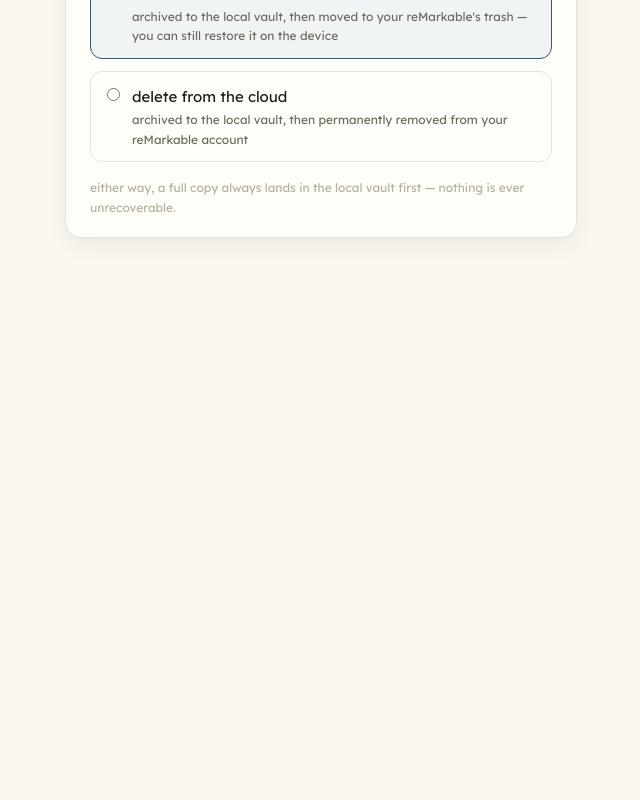
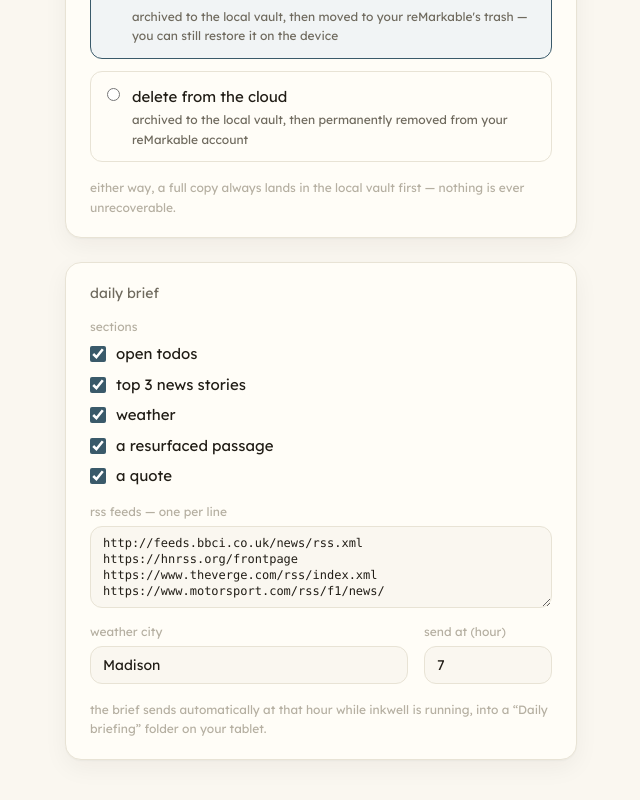
Before and after one commit to advait-namboodiri-cv/inkwell, a Next.js app: page /settings in a window 1280 px wide. Shown: the part 326-1126 px from the top of the page, without its empty margins (319-959 px from the left). Before the commit the page ends 800 px from the top, so only its background shows below. Built offline with nearby package versions, Linux system fonts and the light colour scheme; no server answers; the database is empty.

Commit message:
feat: brief controls in ui

```diff
--- a/src/app/settings/page.tsx
+++ b/src/app/settings/page.tsx
@@ -4,6 +4,22 @@ import { useEffect, useState } from "react";
 import Header from "@/components/Header";
 
 type RemovalMode = "trash" | "delete";
+type Sections = {
+  todos: boolean;
+  news: boolean;
+  weather: boolean;
+  passage: boolean;
+  quote: boolean;
+};
+type BriefConfig = { sections: Sections; feeds: string[]; city: string; hour: number };
+
+const SECTION_LABELS: { key: keyof Sections; label: string }[] = [
+  { key: "todos", label: "open todos" },
+  { key: "news", label: "top 3 news stories" },
+  { key: "weather", label: "weather" },
+  { key: "passage", label: "a resurfaced passage" },
+  { key: "quote", label: "a quote" },
+];
 
 const OPTIONS: { value: RemovalMode; label: string; detail: string }[] = [
   {
@@ -22,12 +38,20 @@ const OPTIONS: { value: RemovalMode; label: string; detail: string }[] = [
 
 export default function SettingsPage() {
   const [mode, setMode] = useState<RemovalMode | null>(null);
+  const [brief, setBrief] = useState<BriefConfig | null>(null);
+  const [feedsText, setFeedsText] = useState("");
   const [saved, setSaved] = useState(false);
+  const [briefSaved, setBriefSaved] = useState(false);
 
   useEffect(() => {
     void (async () => {
       const res = await fetch("/api/settings");
-      if (res.ok) setMode((await res.json()).removalMode);
+      if (res.ok) {
+        const s = await res.json();
+        setMode(s.removalMode);
+        setBrief(s.brief);
+        setFeedsText(s.brief.feeds.join("\n"));
+      }
     })();
   }, []);
 
@@ -42,6 +66,24 @@ export default function SettingsPage() {
     if (res.ok) {
       setSaved(true);
       setTimeout(() => setSaved(false), 2000);
+    }
+  }
+
+  async function saveBrief(patch: Partial<BriefConfig>) {
+    if (!brief) return;
+    const next = { ...brief, ...patch };
+    setBrief(next);
+    setBriefSaved(false);
+    const res = await fetch("/api/settings", {
+      method: "POST",
+      headers: { "Content-Type": "application/json" },
+      body: JSON.stringify({ brief: next }),
+    });
+    if (res.ok) {
+      const s = await res.json();
+      setBrief(s.brief);
+      setBriefSaved(true);
+      setTimeout(() => setBriefSaved(false), 2000);
     }
   }
 
@@ -89,6 +131,77 @@ export default function SettingsPage() {
             nothing is ever unrecoverable.
           </p>
         </div>
+
+        <div className="bg-card border border-line rounded-2xl px-6 py-5 shadow-soft flex flex-col gap-4">
+          <div className="flex items-baseline justify-between">
+            <h2 className="text-sm text-graphite">daily brief</h2>
+            {briefSaved && <span className="text-xs text-accent-deep">saved ✓</span>}
+          </div>
+          {brief === null ? (
+            <p className="text-faint text-sm">loading…</p>
+          ) : (
+            <>
+              <div className="flex flex-col gap-2">
+                <span className="text-xs text-faint">sections</span>
+                {SECTION_LABELS.map((s) => (
+                  <label key={s.key} className="flex items-center gap-2.5 text-[15px]">
+                    <input
+                      type="checkbox"
+                      checked={brief.sections[s.key]}
+                      onChange={(e) =>
+                        saveBrief({
+                          sections: { ...brief.sections, [s.key]: e.target.checked },
+                        })
+                      }
+                      className="accent-[var(--accent)] w-4 h-4"
+                    />
+                    {s.label}
+                  </label>
+                ))}
+              </div>
+              <label className="flex flex-col gap-1.5">
+                <span className="text-xs text-faint">rss feeds — one per line</span>
+                <textarea
+                  value={feedsText}
+                  onChange={(e) => setFeedsText(e.target.value)}
+                  onBlur={() => saveBrief({ feeds: feedsText.split("\n") })}
+                  rows={4}
+                  spellCheck={false}
+                  className="bg-paper border border-line rounded-xl px-3 py-2 text-xs font-mono outline-none focus:border-accent transition-colors resize-y"
+                />
+              </label>
+              <div className="flex gap-4">
+                <label className="flex flex-col gap-1.5 flex-1">
+                  <span className="text-xs text-faint">weather city</span>
+                  <input
+                    value={brief.city}
+                    onChange={(e) => setBrief({ ...brief, city: e.target.value })}
+                    onBlur={() => saveBrief({ city: brief.city })}
+                    className="bg-paper border border-line rounded-xl px-3 py-2 text-sm outline-none focus:border-accent transition-colors"
+                  />
+                </label>
+                <label className="flex flex-col gap-1.5 w-32">
+                  <span className="text-xs text-faint">send at (hour)</span>
+                  <input
+                    type="number"
+                    min={0}
+                    max={23}
+                    value={brief.hour}
+                    onChange={(e) =>
+                      setBrief({ ...brief, hour: Number(e.target.value) })
+                    }
+                    onBlur={() => saveBrief({ hour: brief.hour })}
+                    className="bg-paper border border-line rounded-xl px-3 py-2 text-sm outline-none focus:border-accent transition-colors"
+                  />
+                </label>
+              </div>
+              <p className="text-xs text-faint leading-relaxed">
+                the brief sends automatically at that hour while inkwell is
+                running, into a &ldquo;Daily briefing&rdquo; folder on your tablet.
+              </p>
+            </>
+          )}
+        </div>
       </section>
     </main>
   );
--- a/src/app/superpowers/page.tsx
+++ b/src/app/superpowers/page.tsx
@@ -10,6 +10,24 @@ export default function SuperpowersPage() {
   const [sending, setSending] = useState(false);
   const [sent, setSent] = useState<Sent | null>(null);
   const [error, setError] = useState<string | null>(null);
+  const [briefSending, setBriefSending] = useState(false);
+  const [briefResult, setBriefResult] = useState<string | null>(null);
+
+  async function sendBriefNow() {
+    setBriefSending(true);
+    setBriefResult(null);
+    try {
+      const res = await fetch("/api/brief", { method: "POST" });
+      const data = await res.json();
+      setBriefResult(
+        res.ok
+          ? `“${data.name}” delivered to the ${data.folder} folder ✦`
+          : (data.error ?? "something went wrong")
+      );
+    } finally {
+      setBriefSending(false);
+    }
+  }
 
   async function send(e: React.FormEvent) {
     e.preventDefault();
@@ -74,10 +92,35 @@ export default function SuperpowersPage() {
           )}
         </form>
 
+        <div className="bg-card border border-line rounded-2xl px-6 py-5 shadow-soft flex flex-col gap-3">
+          <div className="flex items-center justify-between gap-4">
+            <div>
+              <h2 className="text-sm text-graphite">daily brief</h2>
+              <p className="text-xs text-faint mt-1 leading-relaxed">
+                todos, top stories from your feeds, weather, a resurfaced
+                passage — auto-delivered every morning to a{" "}
+                <span className="text-graphite">Daily briefing</span> folder.
+                tune it in settings.
+              </p>
+            </div>
+            <button
+              onClick={sendBriefNow}
+              disabled={briefSending}
+              className="bg-ink text-paper text-sm rounded-full px-5 py-2.5 disabled:opacity-40 shrink-0"
+            >
+              {briefSending ? "assembling…" : "send now"}
+            </button>
+          </div>
+          {briefResult && (
+            <p className="text-sm text-accent-deep bg-accent-mist rounded-xl px-4 py-3">
+              {briefResult}
+            </p>
+          )}
+        </div>
+
         <div className="bg-card border border-line rounded-2xl px-6 py-5 shadow-soft">
           <h2 className="text-sm text-graphite mb-2">coming to superpowers</h2>
           <ul className="text-sm text-faint flex flex-col gap-1.5">
-            <li>· the 7am daily brief, pushed to a Daily briefing folder</li>
             <li>· prompt → AI sketch → tablet</li>
             <li>· worksheet generation</li>
             <li>· on-demand document summaries</li>
```
